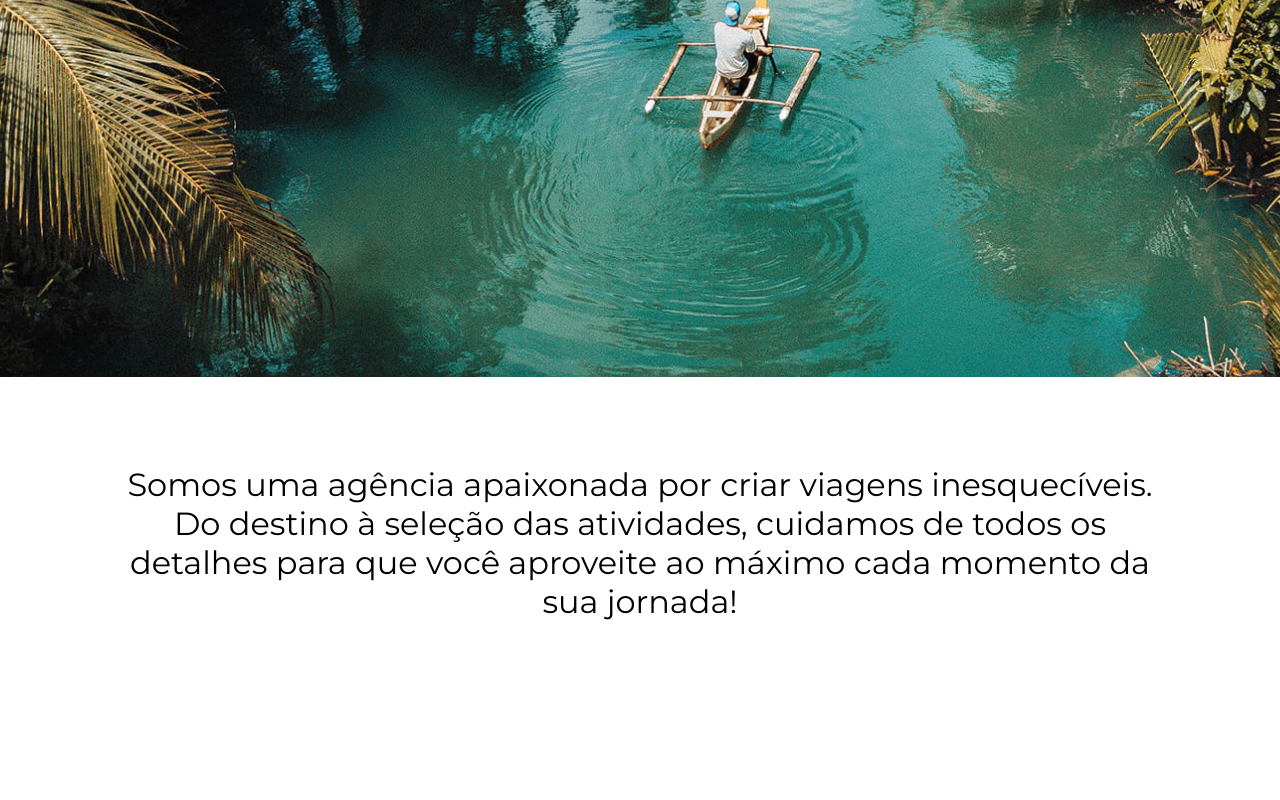
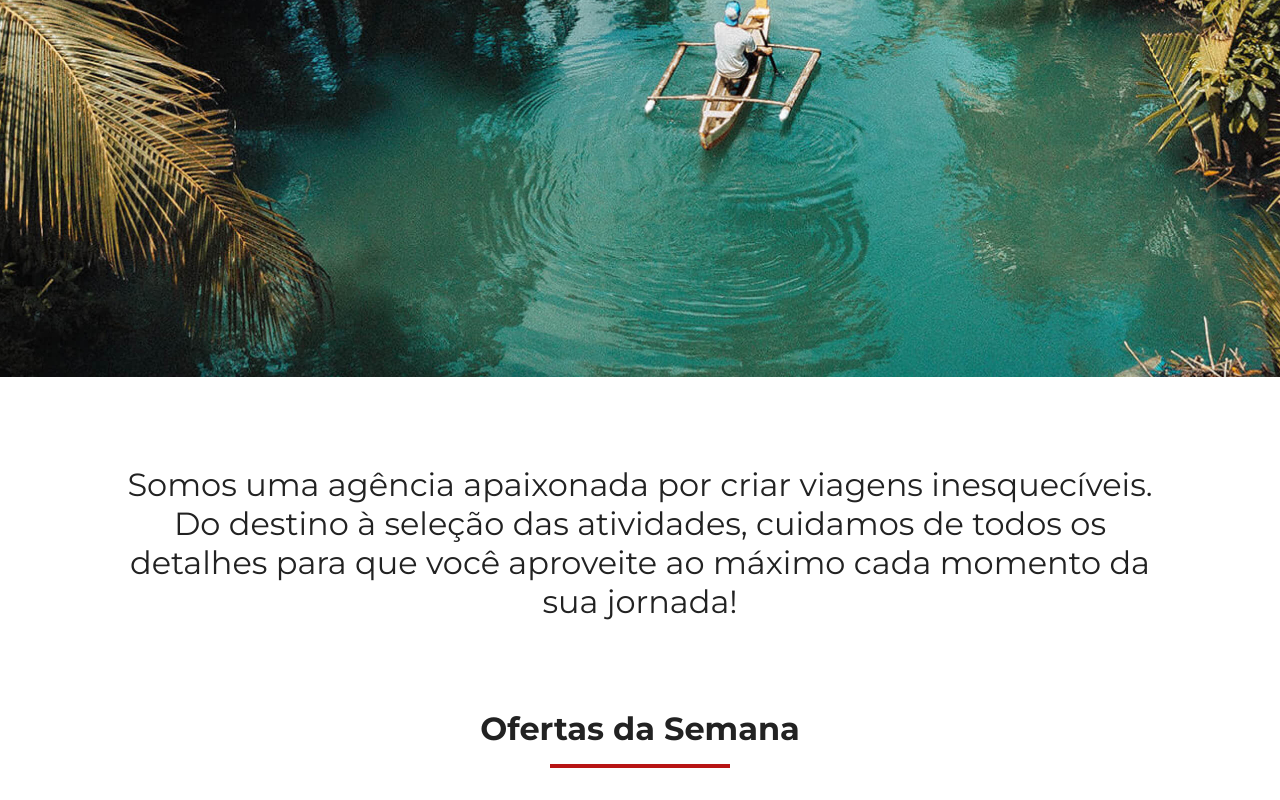
Before and after one commit to thompsoncarlos/jornada-viagens, a plain HTML site: page index.html in a window 1280 px wide. Shown: the part 383-1183 px from the top of the page. Before the commit the page ends 1092 px from the top, so only its background shows below. Drawn offline with Linux system fonts and the light colour scheme.

Commit message:
add title component

```diff
--- a/css/global.css
+++ b/css/global.css
@@ -29,4 +29,26 @@
 
 body {
   font-family: "Montserrat";
+  color: var(--text-primary-color);
 }
+
+.section-title h2 {
+  font-size: 28px;
+  font-height: var(--title-weight);
+  margin: 0;
+  text-align: center;
+}
+
+.section-title hr {
+  width: 180px;
+  height: 4px;
+  background-color: var(--secondary-color);
+  border: none;
+  margin: 16px auto 32px;
+}
+
+@media screen and (min-width: 768px) {
+  .section-title h2 {
+    font-size: 32px;
+  }
+}
--- a/css/style.css
+++ b/css/style.css
@@ -1,3 +1,4 @@
 @import url(global.css);
 @import url(header.css);
 @import url(hero.css);
+@import url(offers.css);
--- a/index.html
+++ b/index.html
@@ -50,5 +50,17 @@
         aproveite ao máximo cada momento da sua jornada!
       </h2>
     </section>
+    <section class="offers">
+      <div class="section-title">
+        <h2>Ofertas da Semana</h2>
+        <hr />
+      </div>
+    </section>
+    <!-- <section class="categories">
+      <div class="section-title">
+        <h2>Busque por categorias</h2>
+        <hr />
+      </div>
+    </section> -->
   </body>
 </html>
```
Also changed, not shown: css/offers.css (added).
